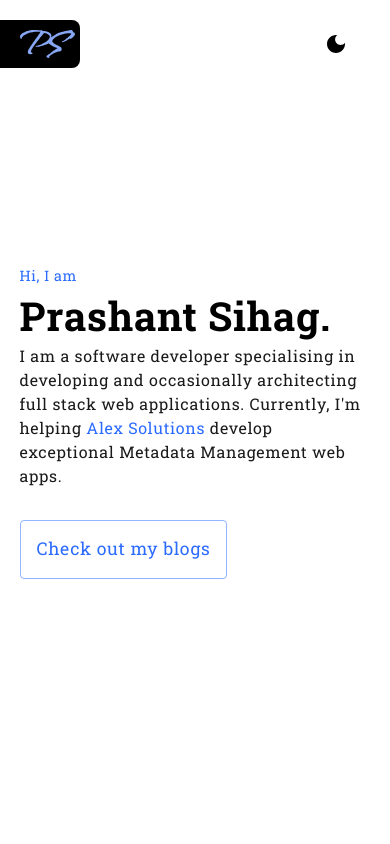
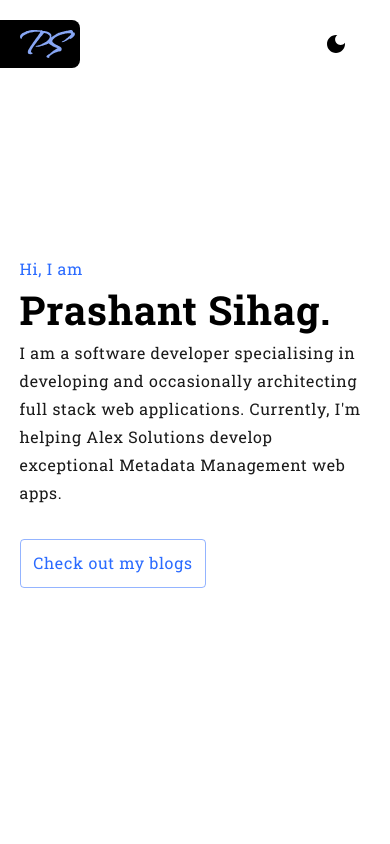
Before and after one commit to prashantsihag03/portfolio, a React app: page / in a window 390 px wide. Shown: the top 844 px of the page. Built offline with nearby package versions, Linux system fonts and the light colour scheme.

Commit message:
added subtitle variant styles, updating theme-color in meta tag on display mode change, using Mui button href instd of anchor tag for medium btn, generalised styles for outlined Mui btn, and generalised styles for typography variants for quickBioInfo

```diff
--- a/src/components/App/useDisplayMode.ts
+++ b/src/components/App/useDisplayMode.ts
@@ -7,8 +7,16 @@ const useDisplayMode = () => {
   const [displayMode, setDisplayMode] = React.useState<"light" | "dark">(prefersDarkMode ? "dark" : "light");
 
   const toggleDisplayMode = () => {
-    if (displayMode==="light") setDisplayMode("dark");
-    else setDisplayMode("light");
+    if (displayMode==="light") {
+      const metaThemeColor = document.querySelector("meta[name=theme-color]");
+      if (metaThemeColor) metaThemeColor.setAttribute("content", "#000000");
+      setDisplayMode("dark");
+    }
+    else {
+      const metaThemeColor = document.querySelector("meta[name=theme-color]");
+      if (metaThemeColor) metaThemeColor.setAttribute("content", "#FFF");
+      setDisplayMode("light");
+    }
   }
 
   const theme = React.useMemo(
--- a/src/components/Blogs/index.tsx
+++ b/src/components/Blogs/index.tsx
@@ -34,9 +34,7 @@ const Blogs: React.FC = () => {
           <Blog key={index} visible={visible} alt="blog" title={blog.heading} content={blog.desc} media={blog.img} link={blog.link} delay={index*50}/>
         )}
       </Box>
-      <a href='https://medium.com/@prashant-sihag' target="_blank">
-          <MenuButton value='more on Medium'/>
-      </a>
+      <MenuButton value='more on Medium' link="https://medium.com/@prashant-sihag"/>
     </BlogSection>
   )
 }
--- a/src/components/MenuButton/index.tsx
+++ b/src/components/MenuButton/index.tsx
@@ -11,7 +11,6 @@ const MenuButton: React.FC<MenuButtonProps> = ({value, onClick, link}: MenuButto
   return (
     <Button
       variant="outlined"
-      sx={{padding: '0.8rem 1rem', fontSize: '1.1rem'}}
       onClick={onClick}
       disableElevation
       color="secondary"
--- a/src/components/QuickBioInfo/index.tsx
+++ b/src/components/QuickBioInfo/index.tsx
@@ -22,37 +22,13 @@ const subContainerStyles: SxProps<Theme> = {
   }
 };
 
-const greetingStyles: SxProps<Theme> = {
-  color: "secondary.main",
-  fontSize: "1.2rem",
-};
-
-const quickAboutStyles: SxProps<Theme> = {
-  color: "text.secondary",
-  fontSize: "1.2rem",
-
-  ["@media only screen and (max-width: 1000px)"]: {
-    fontSize: "1rem",
-  }
-};
-
-const highlight: SxProps<Theme> = {
-  color: "secondary.main",
-  whiteSpace: "nowrap",
-  fontSize: "1.2rem",
-
-  ["@media only screen and (max-width: 1000px)"]: {
-    fontSize: "1rem",
-  }
-};
-
 const QuickBioInfo: React.FC = () => {
   return (
     <Fade in={true} appear timeout={300}>
       <Box sx={containerStyles} className="quick-bio-info" id='intro'>
         <Box sx={subContainerStyles}>
           <Box component="p">
-            <Typography variant='body1' component={"span"} sx={greetingStyles}>
+            <Typography variant='subtitle2' component={"span"}>
               Hi, I am
             </Typography>
             <br />
@@ -60,9 +36,9 @@ const QuickBioInfo: React.FC = () => {
               Prashant Sihag.
             </Typography>
             <br />
-            <Typography variant='body1' component={"span"} sx={quickAboutStyles}>
+            <Typography variant='subtitle1' component={"span"}>
               I am a software developer specialising in developing and occasionally architecting full stack web applications.
-              Currently, I'm helping <Typography variant='body1' component={"span"} sx={highlight}>Alex Solutions</Typography> develop exceptional Metadata Management web apps.
+              Currently, I'm helping <Typography variant='body1' component={"span"}>Alex Solutions</Typography> develop exceptional Metadata Management web apps.
             </Typography>
           </Box>
           <Box sx={{marginTop: "2em"}}>
--- a/src/theme.ts
+++ b/src/theme.ts
@@ -39,12 +39,23 @@ const getDesignTokens = (mode: "light" | "dark"): ThemeOptions => {
       h5: {
         fontSize: "clamp(1.1rem, 2vw, 1.3rem)",
       },
+      subtitle1: {
+        color: mode === "light" ? '#1a1a1a' : '#a5a5a5',
+        fontSize: "1.1rem",
+        ["@media only screen and (max-width: 1000px)"]: {
+          fontSize: "1rem",
+        }
+      },
+      subtitle2:{
+        color: mode === "light" ? '#2b6bff' : '#8dafff',
+        fontSize: "1.1rem",
+        ["@media only screen and (max-width: 1000px)"]: {
+          fontSize: "1rem",
+        }
+      },
       body1: {
         color: mode === "light" ? '#1a1a1a' : '#a5a5a5',
         fontSize: "1rem",
-        ["@media only screen and (max-width: 600px)"]: {
-          fontSize: "0.9rem",
-        }
       },
       body2: {
         fontSize: "clamp(40px, 5vw, 60px)",
@@ -59,6 +70,12 @@ const getDesignTokens = (mode: "light" | "dark"): ThemeOptions => {
             props: {variant: 'outlined'},
             style: {
               textTransform: 'none',
+              padding: '0.8rem 1rem',
+              fontSize: '1.1rem',
+              ["@media only screen and (max-width: 600px)"]: {
+                fontSize: "1rem",
+                padding: '0.6rem 0.8rem',
+              }
             }
           }
         ]
```
